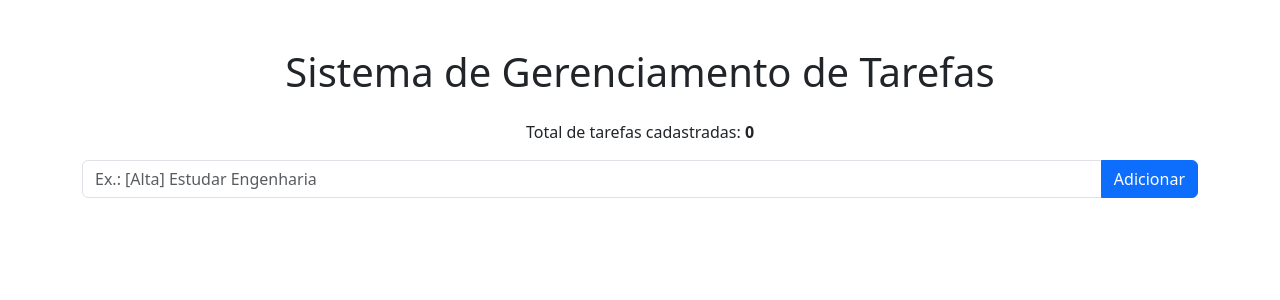
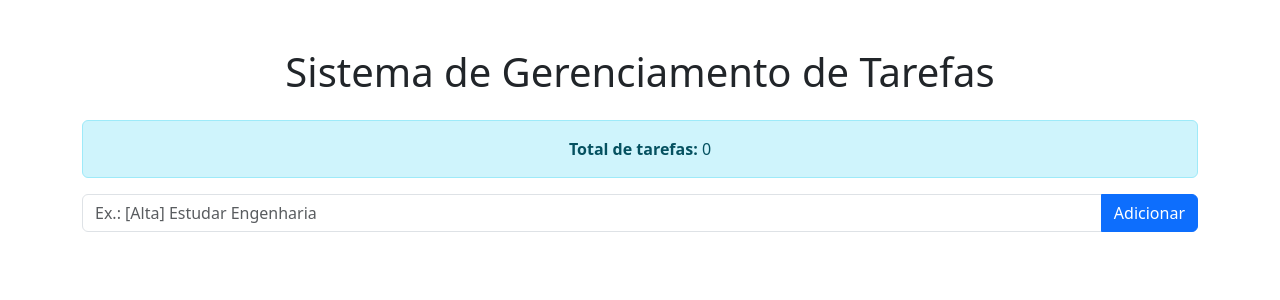
Before and after one commit to Daniel-Hariol/software-engineering, a Flask app: page / in a window 1280 px wide. Shown: the top 300 px of the page. Run offline with Flask 3, Linux system fonts and the light colour scheme.

Commit message:
Melhora interface do sistema

```diff
--- a/templates/index.html
+++ b/templates/index.html
@@ -17,9 +17,9 @@
     Sistema de Gerenciamento de Tarefas
     </h1>
 
-    <p class="text-center">
-    Total de tarefas cadastradas: <strong>{{ tarefas|length }}</strong>
-    </p>
+    <div class="alert alert-info text-center">
+    <strong>Total de tarefas:</strong> {{ tarefas|length }}
+    </div>
 
     <form action="/adicionar" method="POST">
 
```
